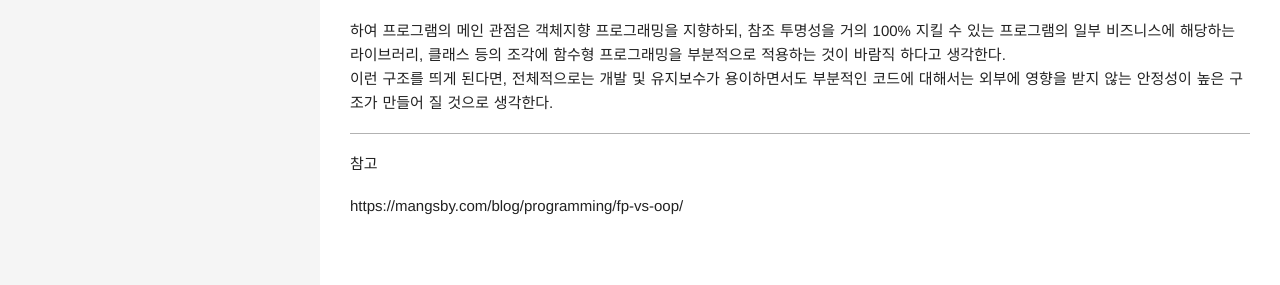
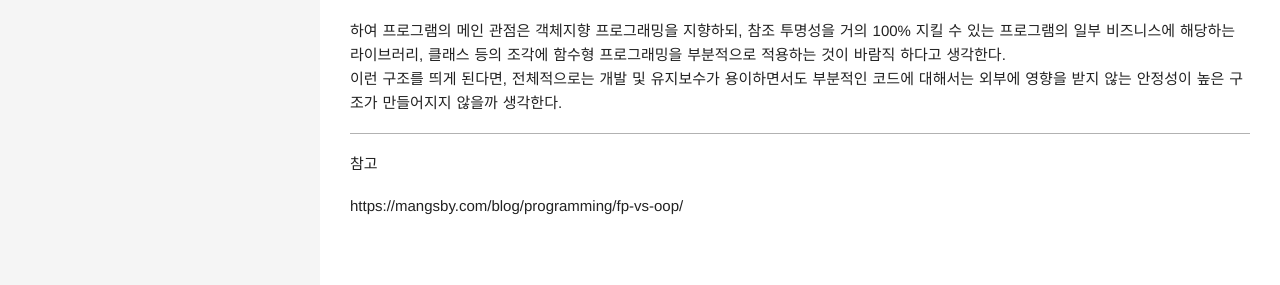
Before and after one commit to Hotsse/hotsse.github.io, a Jekyll site: the page built from _posts/2021-09-26-Java 객체지향 프로그래밍 vs. 함수형 프로그래밍.md, in a window 1280 px wide. Shown: the part 680-965 px from the top of the page. Built offline with Jekyll 4.4.1, drawn with Linux system fonts in a browser that asks for light colours; comment, search, counter and statistics services are not loaded.

Commit message:
add post

```diff
--- a/_posts/2021-09-26-Java 객체지향 프로그래밍 vs. 함수형 프로그래밍.md
+++ b/_posts/2021-09-26-Java 객체지향 프로그래밍 vs. 함수형 프로그래밍.md
@@ -24,7 +24,7 @@ comments: true
 (물론 함수형 프로그래밍에서는 구조체(데이터) 자체의 상태를 변경하지 않고, 이를 호출하는 상위 함수로 하여금 갱신된 상태값을 가진 새로운 구조체를 생성하여 반환하는 것으로 참조 투명성을 지키면서도 내부 상태를 변경할 수는 있다)
 
 하여 프로그램의 메인 관점은 객체지향 프로그래밍을 지향하되, 참조 투명성을 거의 100% 지킬 수 있는 프로그램의 일부 비즈니스에 해당하는 라이브러리, 클래스 등의 조각에 함수형 프로그래밍을 부분적으로 적용하는 것이 바람직 하다고 생각한다.
-이런 구조를 띄게 된다면, 전체적으로는 개발 및 유지보수가 용이하면서도 부분적인 코드에 대해서는 외부에 영향을 받지 않는 안정성이 높은 구조가 만들어 질 것으로 생각한다.
+이런 구조를 띄게 된다면, 전체적으로는 개발 및 유지보수가 용이하면서도 부분적인 코드에 대해서는 외부에 영향을 받지 않는 안정성이 높은 구조가 만들어지지 않을까 생각한다.
 
 --------
 
```
